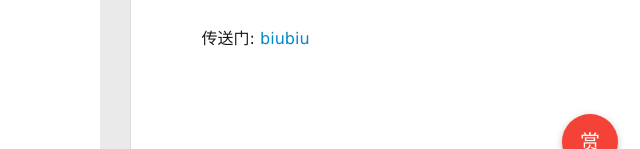
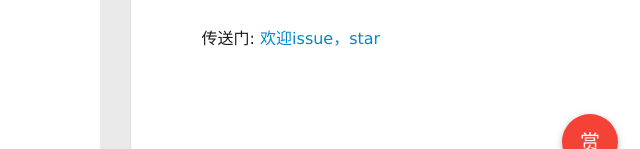
Before and after one commit to TiAmoYZ/TiAmoYZ.github.io, a plain HTML site: page 2018/05/28/notes/index.html in a window 1280 px wide. Shown: the part 651-800 px from the top of the page, 200-840 px from the left. Drawn offline with Linux system fonts and the light colour scheme.

Commit message:
Site updated: 2018-05-28 17:22:56

```diff
--- a/2018/05/28/notes/index.html
+++ b/2018/05/28/notes/index.html
@@ -16,7 +16,7 @@
 <meta property="og:site_name" content="TiAmo">
 <meta property="og:description" content="善用watch的immediate属性这一点我在项目中也是这么写的。例如有请求需要再也没初始化的时候就执行一次，然后监听他的变化，很多人这么写：12345678created()&amp;#123;    this.fetchPostList()&amp;#125;,watch: &amp;#123;    searchInputValue()&amp;#123;        this.fetchPostList()    &amp;">
 <meta property="og:locale" content="default">
-<meta property="og:updated_time" content="2018-05-28T07:50:23.227Z">
+<meta property="og:updated_time" content="2018-05-28T09:12:55.451Z">
 <meta name="twitter:card" content="summary">
 <meta name="twitter:title" content="notes">
 <meta name="twitter:description" content="善用watch的immediate属性这一点我在项目中也是这么写的。例如有请求需要再也没初始化的时候就执行一次，然后监听他的变化，很多人这么写：12345678created()&amp;#123;    this.fetchPostList()&amp;#125;,watch: &amp;#123;    searchInputValue()&amp;#123;        this.fetchPostList()    &amp;">
@@ -155,7 +155,7 @@
 
         <h3 id="善用watch的immediate属性"><a href="#善用watch的immediate属性" class="headerlink" title="善用watch的immediate属性"></a>善用watch的immediate属性</h3><p>这一点我在项目中也是这么写的。例如有请求需要再也没初始化的时候就执行一次，然后监听他的变化，很多人这么写：<br><figure class="highlight bash"><table><tr><td class="gutter"><pre><span class="line">1</span><br><span class="line">2</span><br><span class="line">3</span><br><span class="line">4</span><br><span class="line">5</span><br><span class="line">6</span><br><span class="line">7</span><br><span class="line">8</span><br></pre></td><td class="code"><pre><span class="line"><span class="function"><span class="title">created</span></span>()&#123;</span><br><span class="line">    this.fetchPostList()</span><br><span class="line">&#125;,</span><br><span class="line">watch: &#123;</span><br><span class="line">    <span class="function"><span class="title">searchInputValue</span></span>()&#123;</span><br><span class="line">        this.fetchPostList()</span><br><span class="line">    &#125;</span><br><span class="line">&#125;P</span><br></pre></td></tr></table></figure></p>
 <p>上面的这种写法我们可以完全如下写：<br><figure class="highlight bash"><table><tr><td class="gutter"><pre><span class="line">1</span><br><span class="line">2</span><br><span class="line">3</span><br><span class="line">4</span><br><span class="line">5</span><br><span class="line">6</span><br></pre></td><td class="code"><pre><span class="line">watch: &#123;</span><br><span class="line">    searchInputValue:&#123;</span><br><span class="line">        handler: <span class="string">'fetchPostList'</span>,</span><br><span class="line">        immediate: <span class="literal">true</span></span><br><span class="line">    &#125;</span><br><span class="line">&#125;</span><br></pre></td></tr></table></figure></p>
-<p>传送门: <a href="https://zqs9004.github.io/" target="_blank" rel="noopener">biubiu</a></p>
+<p>传送门: <a href="https://github.com/zqs9004/zqs9004.github.io/" target="_blank" rel="noopener">欢迎issue，star</a></p>
 
 
 
@@ -415,7 +415,7 @@ return o(i(t),arguments.length<2?void 0:u(arguments[1]))}})},function(t,n,r){var
         <ul class="search-ul">
 
             <li class="search-li">
-              <a href="https://www.baidu.com" target="_blank" class="search-title"><i class="icon-quo-left icon"></i>友情链接</a>
+              <a href="https://github.com/zqs9004/zqs9004.github.io" target="_blank" class="search-title"><i class="icon-quo-left icon"></i>欢迎issue，star</a>
             </li>
 
         </ul>
@@ -426,7 +426,7 @@ return o(i(t),arguments.length<2?void 0:u(arguments[1]))}})},function(t,n,r){var
 
     	<section class="tools-section tools-section-me" q-show="aboutme">
 
-  	  		<div class="aboutme-wrap" id="js-aboutme">很惭愧&lt;br&gt;&lt;br&gt;只做了一点微小的工作&lt;br&gt;谢谢大家</div>
+  	  		<div class="aboutme-wrap" id="js-aboutme">&lt;div&gt;&lt;a href=&#34;https://github.com/zqs9004/zqs9004.github.io&#34;&gt;欢迎issue，star&lt;/a&gt;&lt;br&gt;&lt;br&gt;很惭愧&lt;br&gt;只做了一点微小的工作&lt;br&gt;谢谢大家&lt;br&gt;&lt;/div</div>
 
     	</section>
 
```
Also changed, not shown: archives/2018/05/index.html (+2 -2 lines), archives/2018/index.html (+2 -2 lines), archives/index.html (+2 -2 lines), index.html (+3 -3 lines).
